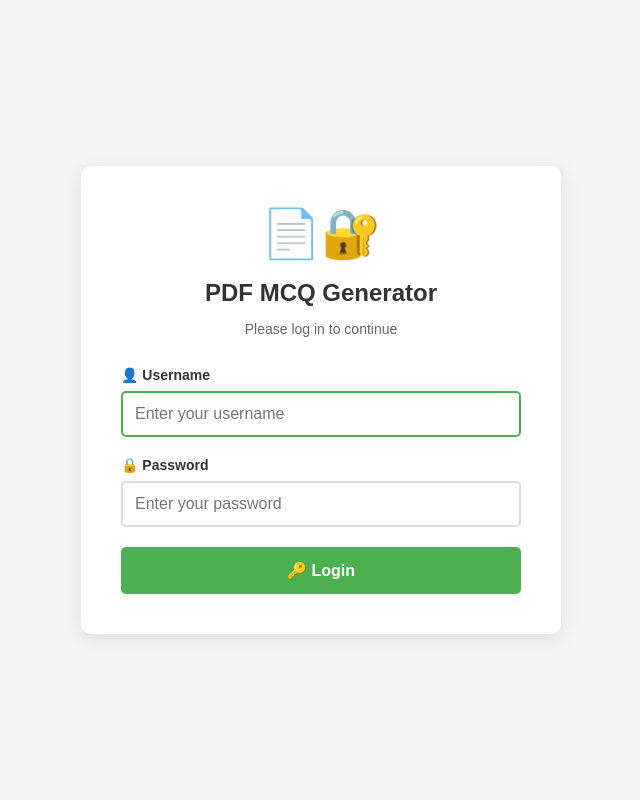
After one commit to sathishnagarathinam/pdfmcq, a Flask app: page /login in a window 1280 px wide. The commit adds this page. Shown: the whole page, without its empty margins (319-959 px from the left). Run offline with Flask 3, Linux system fonts and the light colour scheme; some libraries are stand-ins or nearby versions.

Commit message:
Add secure login system with bcrypt authentication
- Login page at /login with CSRF-protected form
- Session-based auth using Flask-Login
- Password stored as bcrypt hash (cost factor 12)
- All routes protected with @login_required
- Logout button in header with username display
- AJAX routes exempt from CSRF, protected by session auth
- SECRET_KEY loaded from .env (not committed to git)
- Added flask-login, bcrypt, flask-wtf to requirements.txt

```diff
--- a/flask_app.py
+++ b/flask_app.py
@@ -1,4 +1,4 @@
-from flask import Flask, render_template, request, jsonify, send_file
+from flask import Flask, render_template, request, jsonify, send_file, redirect, url_for, flash
 import os
 import json
 import sys
@@ -18,6 +18,16 @@ from io import BytesIO
 import tempfile
 import shutil
 from pathlib import Path
+import bcrypt
+from flask_login import LoginManager, UserMixin, login_user, logout_user, login_required, current_user
+from flask_wtf import FlaskForm
+from flask_wtf.csrf import CSRFProtect
+from wtforms import StringField, PasswordField, SubmitField
+from wtforms.validators import DataRequired
+from dotenv import load_dotenv
+
+# Load environment variables from .env file
+load_dotenv()
 
 # ============================================
 # Serverless Configuration
@@ -36,6 +46,65 @@ app = Flask(__name__)
 app.config['UPLOAD_FOLDER'] = UPLOAD_FOLDER
 app.config['MAX_CONTENT_LENGTH'] = 52428800  # 50MB max file size
 
+# Secret key for session management (loaded from .env)
+app.config['SECRET_KEY'] = os.environ.get('SECRET_KEY', 'fallback-dev-key-change-in-production')
+
+# Initialize CSRF protection
+csrf = CSRFProtect(app)
+
+# Initialize Flask-Login
+login_manager = LoginManager()
+login_manager.init_app(app)
+login_manager.login_view = 'login'
+login_manager.login_message = 'Please log in to access this page.'
+login_manager.login_message_category = 'info'
+
+
+@login_manager.unauthorized_handler
+def unauthorized():
+    """Handle unauthorized access - return JSON for AJAX, redirect for pages"""
+    if request.headers.get('X-Requested-With') == 'XMLHttpRequest' or request.content_type == 'application/json':
+        return jsonify({'error': 'Authentication required. Please log in.'}), 401
+    return redirect(url_for('login', next=request.url))
+
+# ============================================
+# Authentication Configuration
+# ============================================
+# Hardcoded user with bcrypt-hashed password (cost factor 12)
+# Username: sathishsat04
+# Password hash generated with bcrypt.gensalt(rounds=12)
+USERS = {
+    'sathishsat04': {
+        'id': '1',
+        'username': 'sathishsat04',
+        'password_hash': '$2b$12$Z/AfIKQmaWHxw0z4Qtzu0uHal0p7GQmJDOzhKBRp433lOkdsFIxVG'
+    }
+}
+
+
+class User(UserMixin):
+    """User model for Flask-Login"""
+    def __init__(self, user_id, username):
+        self.id = user_id
+        self.username = username
+
+
+@login_manager.user_loader
+def load_user(user_id):
+    """Load user by ID for Flask-Login session management"""
+    for username, user_data in USERS.items():
+        if user_data['id'] == user_id:
+            return User(user_data['id'], username)
+    return None
+
+
+class LoginForm(FlaskForm):
+    """Login form with CSRF protection"""
+    username = StringField('Username', validators=[DataRequired()])
+    password = PasswordField('Password', validators=[DataRequired()])
+    submit = SubmitField('Login')
+
+
 # Global variable to store current questions
 current_questions = None
 
@@ -47,11 +116,49 @@ def cleanup_temp_files(file_path):
     except Exception as e:
         print(f"Warning: Could not cleanup temp file {file_path}: {e}")
 
+@app.route('/login', methods=['GET', 'POST'])
+def login():
+    """Login page and authentication handler"""
+    if current_user.is_authenticated:
+        return redirect(url_for('index'))
+
+    form = LoginForm()
+    if form.validate_on_submit():
+        username = form.username.data
+        password = form.password.data
+
+        # Check if user exists
+        user_data = USERS.get(username)
+        if user_data:
+            # Verify password against bcrypt hash
+            if bcrypt.checkpw(password.encode('utf-8'), user_data['password_hash'].encode('utf-8')):
+                user = User(user_data['id'], username)
+                login_user(user)
+                # Redirect to the page they were trying to access, or home
+                next_page = request.args.get('next')
+                return redirect(next_page or url_for('index'))
+
+        flash('Invalid username or password', 'error')
+
+    return render_template('login.html', form=form)
+
+
+@app.route('/logout')
+@login_required
+def logout():
+    """Logout and redirect to login page"""
+    logout_user()
+    flash('You have been logged out.', 'info')
+    return redirect(url_for('login'))
+
+
 @app.route('/')
+@login_required
 def index():
     return render_template('index.html')
 
 @app.route('/capabilities', methods=['GET'])
+@login_required
 def get_capabilities():
     """Get information about available generation methods"""
     try:
@@ -61,6 +168,8 @@ def get_capabilities():
         return jsonify({'error': str(e)}), 500
 
 @app.route('/upload', methods=['POST'])
+@csrf.exempt
+@login_required
 def upload_file():
     global current_questions
 
@@ -262,6 +371,8 @@ def upload_file():
         return jsonify({'error': str(e)}), 500
 
 @app.route('/download-csv', methods=['POST'])
+@csrf.exempt
+@login_required
 def download_csv():
     try:
         questions = request.json
@@ -299,6 +410,8 @@ def download_csv():
         return jsonify({'error': str(e)}), 500
 
 @app.route('/download-pdf', methods=['POST'])
+@csrf.exempt
+@login_required
 def download_pdf():
     try:
         questions = request.json
@@ -455,6 +568,8 @@ def download_pdf():
 
 
 @app.route('/parse-mcq', methods=['POST'])
+@csrf.exempt
+@login_required
 def parse_mcq():
     """Parse an existing MCQ PDF and extract questions with answers"""
     global current_questions
@@ -550,6 +665,8 @@ def parse_mcq():
 
 
 @app.route('/debug-pdf', methods=['POST'])
+@csrf.exempt
+@login_required
 def debug_pdf():
     """Debug endpoint to analyze PDF content and identify issues"""
     try:
--- a/requirements.txt
+++ b/requirements.txt
@@ -15,6 +15,11 @@ pandas>=2.1.0
 openai>=1.0.0
 requests>=2.31.0
 
+# Authentication
+flask-login==0.6.3
+bcrypt==4.1.2
+flask-wtf==1.2.1
+
 # Utilities
 Werkzeug==2.3.7
 Jinja2==3.1.2
--- /dev/null
+++ b/templates/login.html
@@ -0,0 +1,139 @@
+<!DOCTYPE html>
+<html lang="en">
+<head>
+    <meta charset="UTF-8">
+    <meta name="viewport" content="width=device-width, initial-scale=1.0">
+    <title>Login - PDF MCQ Generator</title>
+    <style>
+        body {
+            font-family: Arial, sans-serif;
+            background-color: #f5f5f5;
+            display: flex;
+            justify-content: center;
+            align-items: center;
+            min-height: 100vh;
+            margin: 0;
+        }
+        .login-container {
+            background-color: white;
+            padding: 40px;
+            border-radius: 10px;
+            box-shadow: 0 4px 20px rgba(0, 0, 0, 0.1);
+            width: 100%;
+            max-width: 400px;
+        }
+        .login-header {
+            text-align: center;
+            margin-bottom: 30px;
+        }
+        .login-header h1 {
+            color: #333;
+            font-size: 24px;
+            margin-bottom: 5px;
+        }
+        .login-header p {
+            color: #666;
+            font-size: 14px;
+        }
+        .form-group {
+            margin-bottom: 20px;
+        }
+        .form-group label {
+            display: block;
+            margin-bottom: 8px;
+            color: #333;
+            font-weight: bold;
+            font-size: 14px;
+        }
+        .form-group input {
+            width: 100%;
+            padding: 12px;
+            border: 2px solid #ddd;
+            border-radius: 5px;
+            font-size: 16px;
+            box-sizing: border-box;
+            transition: border-color 0.3s;
+        }
+        .form-group input:focus {
+            border-color: #4CAF50;
+            outline: none;
+        }
+        .login-button {
+            width: 100%;
+            padding: 14px;
+            background-color: #4CAF50;
+            color: white;
+            border: none;
+            border-radius: 5px;
+            font-size: 16px;
+            font-weight: bold;
+            cursor: pointer;
+            transition: background-color 0.3s;
+        }
+        .login-button:hover {
+            background-color: #45a049;
+        }
+        .flash-messages {
+            margin-bottom: 20px;
+        }
+        .flash-message {
+            padding: 12px;
+            border-radius: 5px;
+            margin-bottom: 10px;
+            font-size: 14px;
+        }
+        .flash-message.error {
+            background-color: #ffebee;
+            color: #c62828;
+            border: 1px solid #ffcdd2;
+        }
+        .flash-message.info {
+            background-color: #e3f2fd;
+            color: #1976d2;
+            border: 1px solid #bbdefb;
+        }
+        .flash-message.success {
+            background-color: #e8f5e9;
+            color: #2e7d32;
+            border: 1px solid #c8e6c9;
+        }
+        .app-icon {
+            font-size: 48px;
+            text-align: center;
+            margin-bottom: 10px;
+        }
+    </style>
+</head>
+<body>
+    <div class="login-container">
+        <div class="login-header">
+            <div class="app-icon">📄🔐</div>
+            <h1>PDF MCQ Generator</h1>
+            <p>Please log in to continue</p>
+        </div>
+
+        {% with messages = get_flashed_messages(with_categories=true) %}
+            {% if messages %}
+                <div class="flash-messages">
+                    {% for category, message in messages %}
+                        <div class="flash-message {{ category }}">{{ message }}</div>
+                    {% endfor %}
+                </div>
+            {% endif %}
+        {% endwith %}
+
+        <form method="POST" action="{{ url_for('login') }}">
+            {{ form.hidden_tag() }}
+            <div class="form-group">
+                <label for="username">👤 Username</label>
+                {{ form.username(id="username", placeholder="Enter your username", autofocus=true) }}
+            </div>
+            <div class="form-group">
+                <label for="password">🔒 Password</label>
+                {{ form.password(id="password", placeholder="Enter your password") }}
+            </div>
+            <button type="submit" class="login-button">🔑 Login</button>
+        </form>
+    </div>
+</body>
+</html>
```
Also changed, not shown: templates/index.html (+7 -1 lines).
